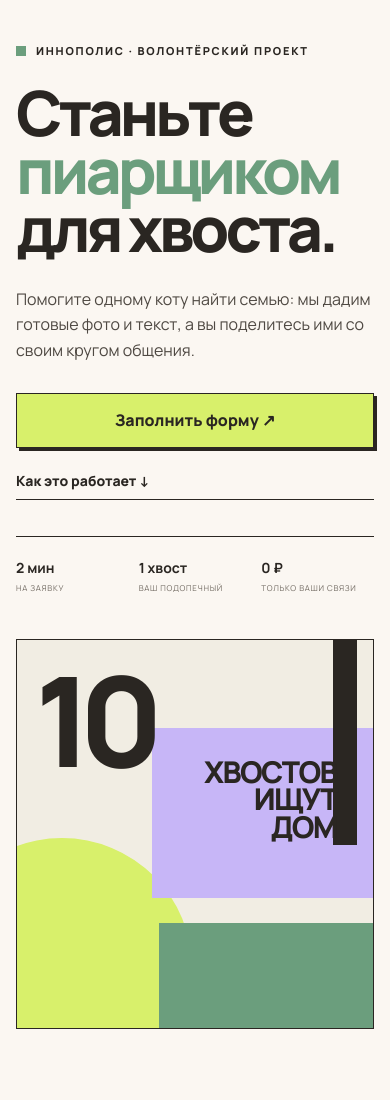
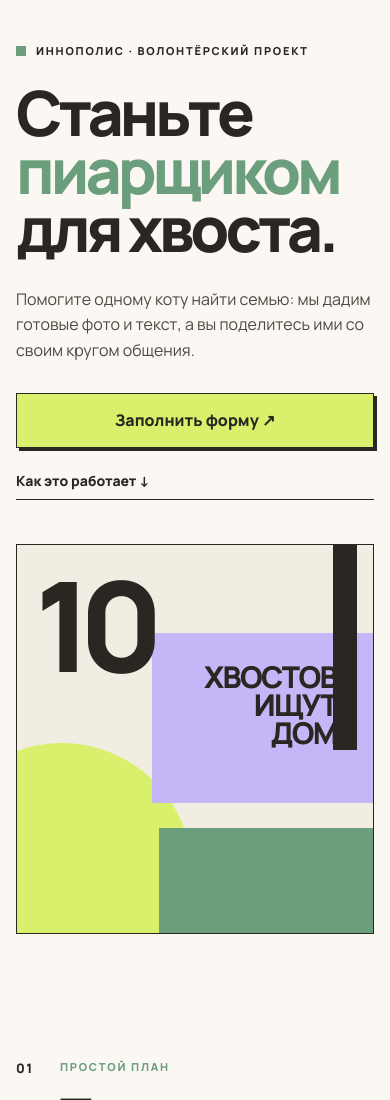
Before and after one commit to VespaAsya/inno-cat-portal, a plain HTML site: page index.html in a window 390 px wide. Shown: the top 1100 px of the page. Drawn offline with Linux system fonts and the light colour scheme.

Commit message:
Remove hero quick facts

```diff
--- a/index.html
+++ b/index.html
@@ -26,11 +26,6 @@
           <div class="hero-actions">
             <a class="button primary" href="https://forms.gle/XbxrjoUBpVDdA4SY6" target="_blank" rel="noopener noreferrer">Заполнить форму ↗</a>
             <a class="text-link" href="#how">Как это работает ↓</a>
-          </div>
-          <div class="quick-facts" aria-label="Коротко об участии">
-            <div><strong>2 мин</strong><span>на заявку</span></div>
-            <div><strong>1 хвост</strong><span>ваш подопечный</span></div>
-            <div><strong>0 ₽</strong><span>только ваши связи</span></div>
           </div>
         </div>
 
--- a/styles.css
+++ b/styles.css
@@ -34,11 +34,6 @@ p, h1, h2, h3 { margin-top: 0; }
 .button:hover { transform: translate(-2px, -2px); box-shadow: 5px 5px 0 var(--ink); }
 .button.primary { background: var(--lime); box-shadow: 3px 3px 0 var(--ink); }
 .text-link { display: inline-flex; padding-block: 8px; font-size: 14px; font-weight: 800; border-bottom: 1px solid var(--ink); }
-.quick-facts { margin-top: 48px; padding-top: 20px; display: grid; grid-template-columns: repeat(3, 1fr); border-top: 1px solid var(--ink); }
-.quick-facts > div { display: flex; flex-direction: column; gap: 3px; }
-.quick-facts strong { font-size: 17px; }
-.quick-facts span { color: var(--muted); font-size: 10px; text-transform: uppercase; letter-spacing: .09em; }
-
 .bauhaus-poster { position: relative; min-height: 520px; overflow: hidden; border: 1px solid var(--ink); background: var(--cream-deep); }
 .shape { position: absolute; }
 .shape.circle { width: 300px; height: 300px; left: -90px; bottom: -70px; border-radius: 50%; background: var(--lime); }
@@ -101,9 +96,6 @@ p, h1, h2, h3 { margin-top: 0; }
   .hero h1 { font-size: clamp(50px, 16vw, 70px); }
   .hero-lead { font-size: 16px; }
   .hero-actions { align-items: stretch; flex-direction: column; gap: 14px; }
-  .quick-facts { gap: 10px; margin-top: 36px; }
-  .quick-facts strong { font-size: 14px; }
-  .quick-facts span { font-size: 8px; }
   .bauhaus-poster { min-height: 390px; }
   .poster-number { left: 18px; font-size: 125px; }
   .poster-label { right: 36px; top: 118px; width: 170px; font-size: 30px; }
```
